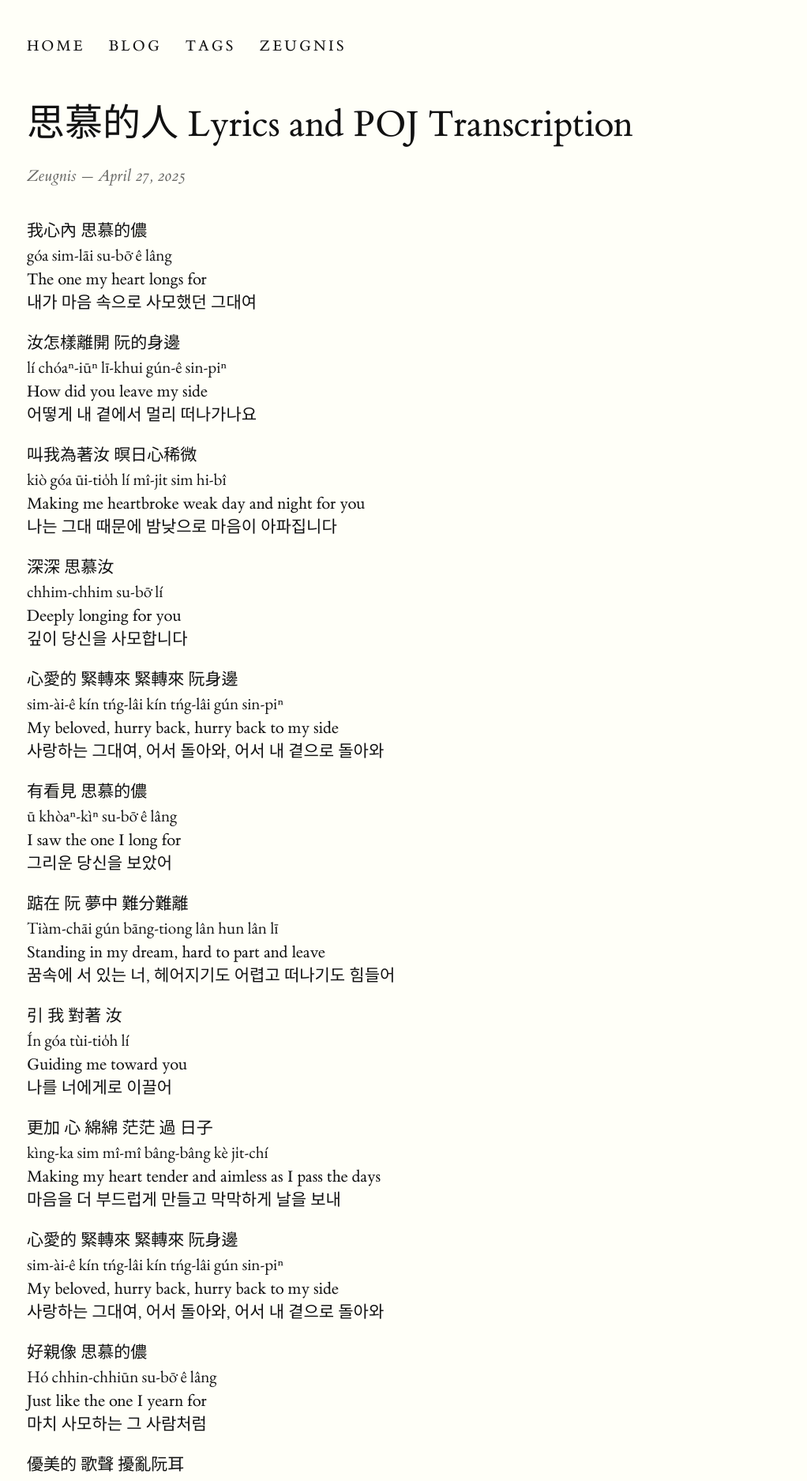
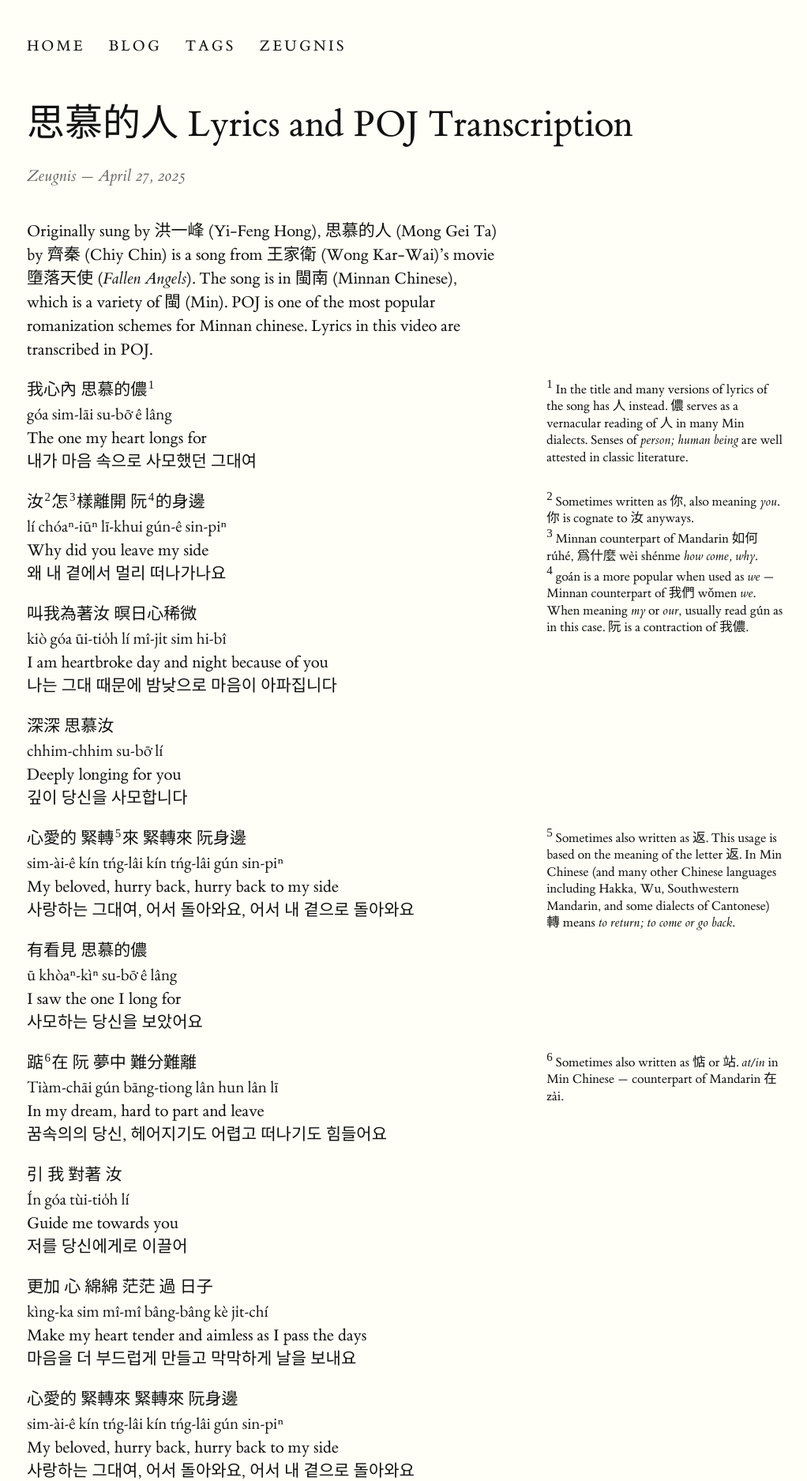
Before and after one commit to Zeugnis04/zeugnis04.github.io, a Jekyll site: the page built from _posts/2025-04-27-su-bo-e-lang.md, in a window 1280 px wide. Shown: the top 1875 px of the page at 79% size, without its empty margins (142-1164 px from the left). Built offline with Jekyll 4.4.1, drawn with Linux system fonts in a browser that asks for light colours; some of the changed text lies outside the part shown.

Commit message:
postfixes

```diff
--- a/_posts/2025-04-27-su-bo-e-lang.md
+++ b/_posts/2025-04-27-su-bo-e-lang.md
@@ -6,19 +6,21 @@ category: lyric-video
 tags: [min-chinese, lyrics, music, poj]
 hidden: true
 ---
-我心內 思慕的儂
+Originally sung by 洪一峰 (Yi-Feng Hong), 思慕的人 (Mong Gei Ta) by 齊秦 (Chiy Chin) is a song from 王家衛 (Wong Kar-Wai)'s movie 墮落天使 (*Fallen Angels*). The song is in 閩南 (Minnan Chinese), which is a variety of 閩 (Min). POJ is one of the most popular romanization schemes for Minnan chinese. Lyrics in this video are transcribed in POJ.
+
+我心內 思慕的儂{% sidenote 'min' 'In the title and many versions of lyrics of the song has 人 instead. 儂 serves as a vernacular reading of 人 in many Min dialects. Senses of *person; human being* are well attested in classic literature.'%}
 <span class="poj-text">góa sim-lāi su-bō͘ ê lâng</span>
 The one my heart longs for
 내가 마음 속으로 사모했던 그대여
 
-汝怎樣離開 阮的身邊
+汝{% sidenote 'min' 'Sometimes written as 你, also meaning *you*. 你 is cognate to 汝 anyways.'%}怎{% sidenote 'min' 'Minnan counterpart of Mandarin 如何 rúhé, 爲什麼 wèi shénme *how come, why*.'%}樣離開 阮{% sidenote 'min' 'goán is a more popular when used as *we* --- Minnan counterpart of 我們 wǒmen *we*. When meaning *my* or *our*, usually read gún as in this case. 阮 is a contraction of 我儂.'%}的身邊
 <span class="poj-text">lí chóaⁿ-iūⁿ lī-khui gún-ê sin-piⁿ</span>
-How did you leave my side
-어떻게 내 곁에서 멀리 떠나가나요
+Why did you leave my side
+왜 내 곁에서 멀리 떠나가나요
 
 叫我為著汝 暝日心稀微
 <span class="poj-text">kiò góa ūi-tio̍h lí mî-jt sim hi-bî</span>
-Making me heartbroke weak day and night for you
+I am heartbroke day and night because of you
 나는 그대 때문에 밤낮으로 마음이 아파집니다
 
 深深 思慕汝
@@ -26,50 +28,50 @@ Making me heartbroke weak day and night for you
 Deeply longing for you
 깊이 당신을 사모합니다
 
-心愛的 緊轉來 緊轉來 阮身邊
+心愛的 緊轉{% sidenote '' 'Sometimes also written as 返. This usage is based on the meaning of the letter 返. In Min Chinese (and many other Chinese languages including Hakka, Wu, Southwestern Mandarin, and some dialects of Cantonese) 轉 means *to return; to come or go back*.'%}來 緊轉來 阮身邊
 <span class="poj-text">sim-ài-ê kín tńg-lâi kín tńg-lâi gún sin-piⁿ</span>
 My beloved, hurry back, hurry back to my side
-사랑하는 그대여, 어서 돌아와, 어서 내 곁으로 돌아와
+사랑하는 그대여, 어서 돌아와요, 어서 내 곁으로 돌아와요
 
 有看見 思慕的儂
 <span class="poj-text">ū khòaⁿ-kìⁿ su-bō͘ ê lâng</span>
 I saw the one I long for
-그리운 당신을 보았어
+사모하는 당신을 보았어요
 
-踮在 阮 夢中 難分難離
+踮{% sidenote 'min' 'Sometimes also written as 惦 or 站. *at/in* in Min Chinese --- counterpart of Mandarin 在 zài.'%}在 阮 夢中 難分難離
 <span class="poj-text">Tiàm-chāi gún bāng-tiong lân hun lân lī</span>
-Standing in my dream, hard to part and leave
-꿈속에 서 있는 너, 헤어지기도 어렵고 떠나기도 힘들어
+In my dream, hard to part and leave
+꿈속의의 당신, 헤어지기도 어렵고 떠나기도 힘들어요
 
 引 我 對著 汝
 <span class="poj-text">Ín góa tùi-tio̍h lí</span>
-Guiding me toward you
-나를 너에게로 이끌어
+Guide me towards you
+저를 당신에게로 이끌어
 
 更加 心 綿綿 茫茫 過 日子
 <span class="poj-text">kìng-ka sim mî-mî bâng-bâng kè jt-chí</span>
-Making my heart tender and aimless as I pass the days
-마음을 더 부드럽게 만들고 막막하게 날을 보내
+Make my heart tender and aimless as I pass the days
+마음을 더 부드럽게 만들고 막막하게 날을 보내요
 
 心愛的 緊轉來 緊轉來 阮身邊
 <span class="poj-text">sim-ài-ê kín tńg-lâi kín tńg-lâi gún sin-piⁿ</span>
 My beloved, hurry back, hurry back to my side
-사랑하는 그대여, 어서 돌아와, 어서 내 곁으로 돌아와
+사랑하는 그대여, 어서 돌아와요, 어서 내 곁으로 돌아와요
 
 好親像 思慕的儂
 <span class="poj-text">Hó chhin-chhiūn su-bō͘ ê lâng</span>
 Just like the one I yearn for
-마치 사모하는 그 사람처럼
+마치 사모하는 당신신처럼
 
 優美的 歌聲 擾亂阮耳
 <span class="poj-text">iu-bí ê koa-sian jiáu-loān gún hīn</span>
 Beautiful singing voice disturbs my ears
-아름다운 노랫소리가 내 귀를 어지럽혀
+아름다운 노랫소리가 내 귀를 어지럽혀요요
 
-當*我想著汝
+當{% sidenote 'min' 'Some write 動, but considered as wrong usage by some.'%}我想著汝
 <span class="poj-text">Tōng góa siūn-tio̍h lí</span>
 Whenever I think of you
-내가 너를 생각할 때마다
+제가 당신을 생각할 때마다
 
 溫柔 好情意
 <span class="poj-text">Un-jiû hó chêng-ì</span>
@@ -79,9 +81,9 @@ Gentle and kind feelings
 聲聲 叫著汝
 <span class="poj-text">sian-sian kiò-tio̍h lí</span>
 Every sound calls for you
-모든 소리가 너를 부르고 있어
+모든 소리가 당신을 부르고 있어요
 
 心愛的 緊轉來 緊轉來 阮身邊
 <span class="poj-text">sim-ài-ê kín tńg-lâi kín tńg-lâi gún sin-pin</span>
 My beloved, hurry back, hurry back to my side
-사랑하는 그대여, 어서 돌아와, 어서 내 곁으로 돌아와
+사랑하는 그대여, 어서 돌아와요, 어서 내 곁으로 돌아와요
--- a/_sass/_tufte.scss
+++ b/_sass/_tufte.scss
@@ -10,7 +10,7 @@ body {
     margin-left: auto;
     margin-right: auto;
     padding-left: 12.5%;
-    font-family: adobe-caslon-pro, et-book, "source-han-serif-sc", sandoll-myeongjoneo1, adobe-tamil, linotype-devanagari, "Times New Roman", POJGaramond, serif;
+    font-family: adobe-caslon-pro, et-book, "source-han-serif-sc", sandoll-myeongjoneo1, adobe-tamil, linotype-devanagari, "Times New Roman", serif;
     font-variant-ligatures: common-ligatures;
     background-color: #fffff8;
     color: #111;
@@ -374,6 +374,7 @@ input.margin-toggle {
 label.sidenote-number {
     display: inline-block;
     max-height: 2rem; /* should be less than or equal to paragraph line-height */
+    margin-right: 0.2rem;
 }
 
 label.margin-toggle:not(.sidenote-number) {
```
